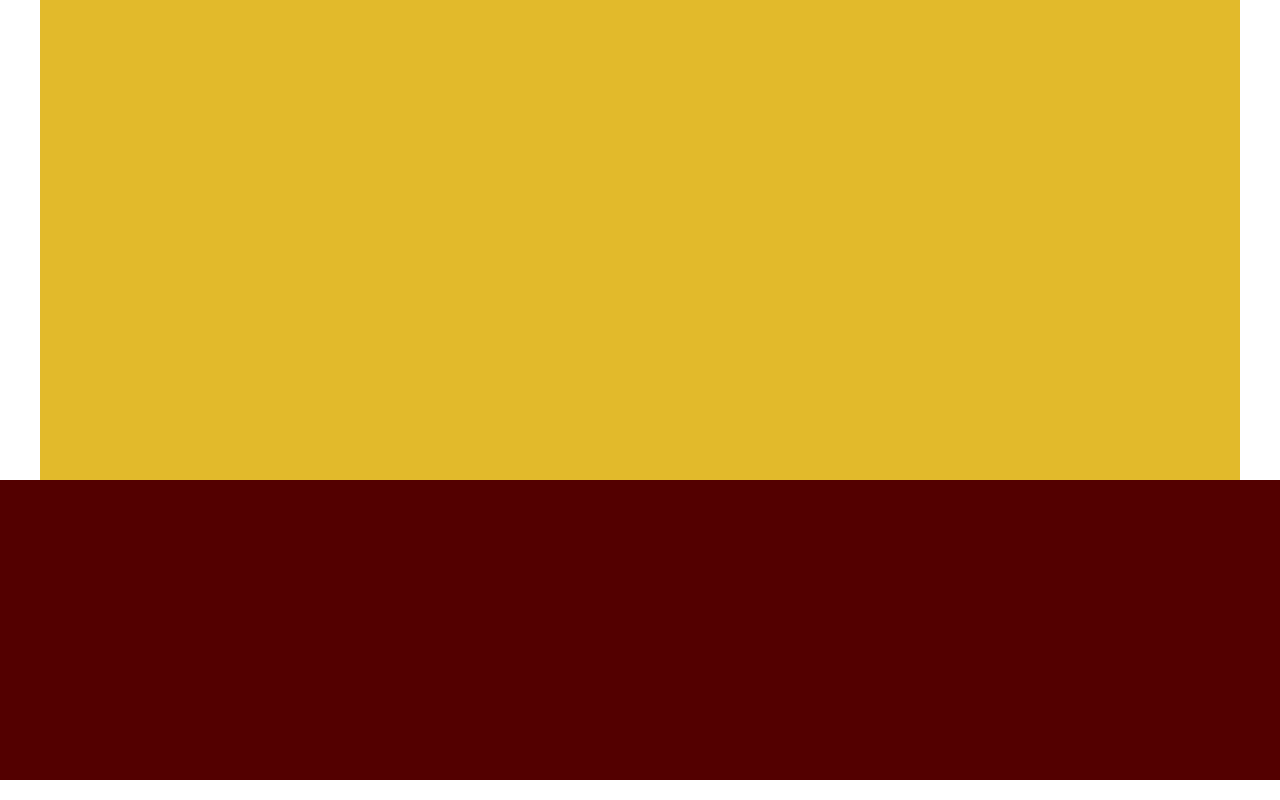
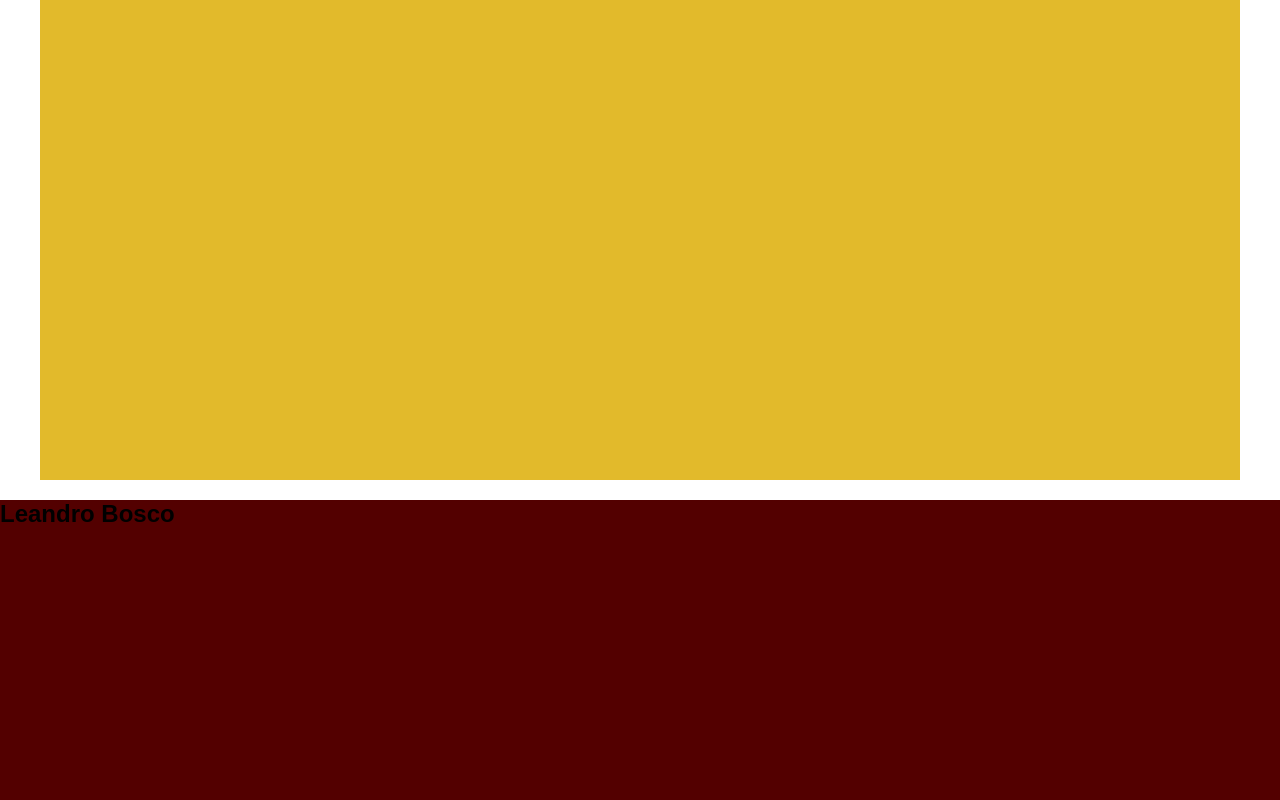
Before and after one commit to LeandroMarvinT/DevWeb, a plain HTML site: page contato.html in a window 1280 px wide. Shown: the part 720-1520 px from the top of the page. Drawn offline with Linux system fonts and the light colour scheme.

Commit message:
Versao alterado o footer

```diff
--- a/contato.html
+++ b/contato.html
@@ -57,7 +57,7 @@
         </section>
     </main>
     <footer>
-
+        <h2>Leandro Bosco</h2>
     </footer>
 </body>
 </html>
```
